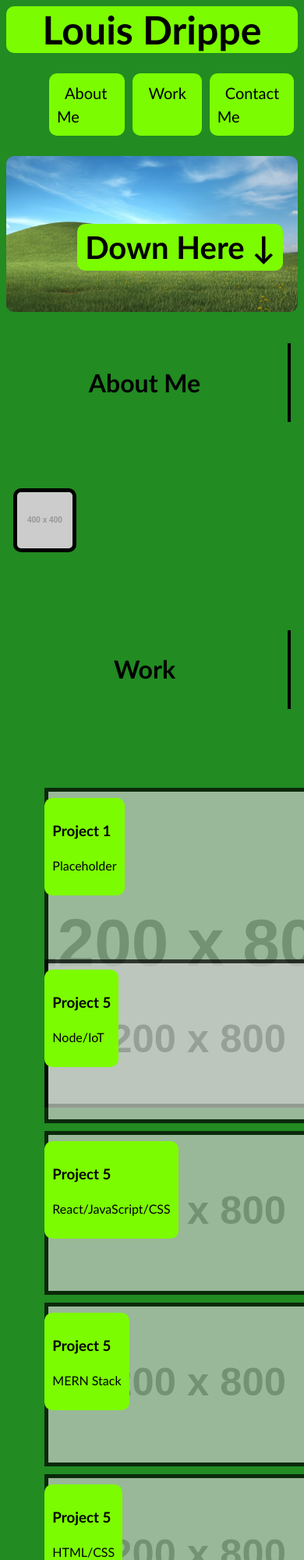
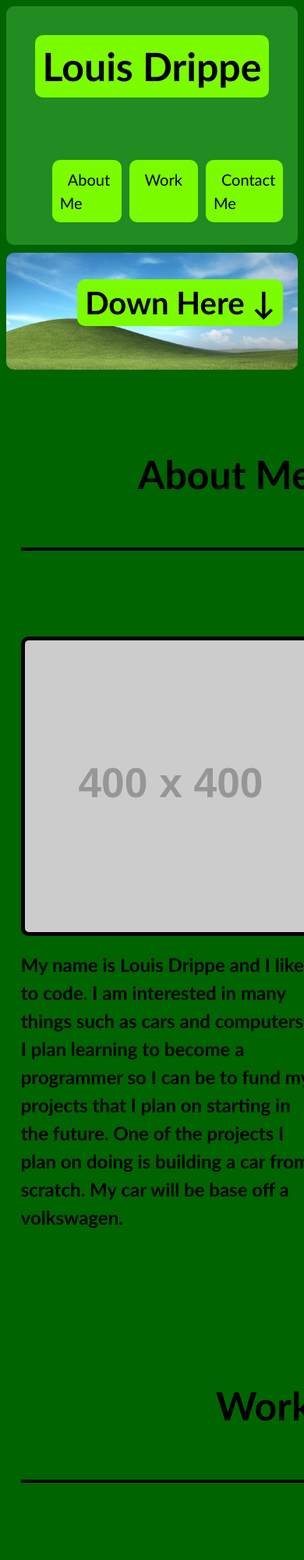
Before and after one commit to Dark-N-Oak/Louis-Module-2-Challenge-Website, a plain HTML site: page index.html in a window 390 px wide. Shown: the top 2000 px of the page at 78% size. Drawn offline with Linux system fonts and the light colour scheme; files that its build step writes are made by us from their sources; placeholder pictures from the web are drawn by us.

Commit message:
final changes fixed

```diff
--- a/Assets/CSS/stylesheet.css
+++ b/Assets/CSS/stylesheet.css
@@ -1,9 +1,11 @@
+/* global styles */
 body {
   font-family: 'Trebuchet MS', 'Lucida Sans Unicode', 'Lucida Grande', 'Lucida Sans', Arial, sans-serif;
   line-height: 1.5;
-  background-color: forestgreen;
+  background-color: darkgreen;
 }
 
+/* header styles */
 header {
   background-color: forestgreen;
   display: flex;
@@ -11,6 +13,7 @@ header {
   justify-content: space-between;
   flex-wrap: wrap;
   padding: 1%;
+  border-radius: 10px;
 }
 
 header h1 {
@@ -28,25 +31,27 @@ header nav {
   padding: 10px;
 }
 
-.topHead {
+/* top navigation styles */
+.top {
   display: flex;
   list-style: none;
 }
 
-.topHead li {
+.top li {
   padding: 10px;
   background-color: lawngreen;
   border-radius: 10px;
   margin: 0 5px;
 }
 
-.topHead a {
+.top a {
   color: black;
   font-size: 20px;
   text-decoration: none;
   padding: 5px 10px;
 }
 
+/* banner styles */
 .banner {
   border-radius: 10px;
   background-image: url(/Assets/IMAGES/banner.jpg);
@@ -55,6 +60,7 @@ header nav {
   background-attachment: fixed;
   height: 200px;
   position: relative;
+  margin-top: 10px;
 }
 
 .banner h2 {
@@ -67,10 +73,10 @@ header nav {
   justify-content: center;
   text-align: center;
   position: absolute;
-  bottom: 20px;
   right: 5%;
 }
 
+/* main content container styles */
 .container {
   width: 92%;
   padding-bottom: 120px;
@@ -80,6 +86,7 @@ header nav {
   gap: 4%;
 }
 
+/* page styles */
 .page {
   border-right: 4px solid black;
   font-size: 40px;
@@ -90,9 +97,11 @@ header nav {
 h2 {
   color: black;
   text-align: end;
-  font-size: clamp(2rem, 3vw, 3rem);
-  font-weight: 900;
+  font-size: 50px;
+  font-weight: 1000;
 }
+
+/* profile styles */
 .profile {
   border-radius: 10px;
   width: 20%;
@@ -102,174 +111,168 @@ h2 {
 
 }
 
-#portfolio {
-  width: 100%;
-  display: grid;
-  grid-template-columns: 1fr 1fr;
-  grid-template-rows: 400px 200px 200px;
-  grid-template-areas:
-    "p0 p0"
-    "p1 p2"
-    "p3 p4";
-    gap: 20px;
-    }
-
-#portfolio a {
-  color: black;
-}
-
-.p0 {
-  grid-area: p0;
-}
-.p1 {
-  grid-area: p1;
-}
-.p2 {
-  grid-area: p2;
-}
-.p3 {
-  grid-area: p3;
-}
-.p4 {
-  grid-area: p4;
-}
-
-figure {
-  width: 100%;
-  position: relative;
-}
-
-#portfolio img {
-  border: 5px solid black;
-  object-fit: cover;
-  width: 100%;
-  filter: sepia(30%);
-  filter: grayscale(50%);
-  opacity: 70%;
-}
-
-#portfolio img:hover,
-#portfolio figure:hover {
-  filter: sepia(0%);
-  filter: grayscale(0%);
-  opacity: 100%;
-  transition: 500ms;
-}
-
-figcaption {
-  border-radius: 10px;
-  background-color: lawngreen;
-  padding: 10px;
-  position: absolute;
-  bottom: 30px;
-}
-
+/* contact section styles */
 #contact {
 height: 200px;
 }
 
-ul.bottomNav {
+/* bottom navigation styles */
+ul.bottom {
+  list-style: none;
   height: 200px;
-  min-height: calc(100vh - 20rem);
   display: flex;
   flex-wrap: wrap;
   justify-content: space-evenly;
   align-items: flex-start;
-  /* margin-top: 50px; */
+  margin-top: 50px;
   padding: 30px;
 }
 
-.bottomNav a {
-  color: var(--BOTTOM-LINK-COLOR);
+.bottom a {
+  color: black;
   display: inline-block;
   font-size: 24px;
   margin-left: 10px;
-  padding: 5px;
+  padding: 10px;
 }
 
-@media screen and (max-width: 900px) {
-  body {
-    /* background-color: green;
-    background-image: radial-gradient(whitesmoke, green) */
-  }
+/* wrapper styles */
+.wrapper {
+  height: 1000px;
+  display: grid;
+  grid-gap: 10px;
+}
 
-header {
-    background-color: var(--HEADER-BGCOLOR);
-    display: flex;
-    align-items: center;
-    justify-content: space-between;
-    flex-wrap: wrap;
-    padding: 0;
-  }
+/* box styles */
+.box {
+  background-color: gray;
+  color: white;
+  border-radius: 5px;
+  border: 5px solid black;
+  opacity: 0.7;
+  transition: opacity 0.3s ease;
+}
 
-header h1 {
-    width: 100%;
-    margin: 0 auto;
-    padding: 0;
-    text-align: center;
-  }
-header nav {
-    padding-right: 0;
-  }
-  nav {
-    /* display: block; */
-    width: 100%;
-    /* margin: 0 auto; */
-    display: flex;
-    justify-content: space-between;
-  }
-  .topNav {
-    width: 100%;
-    display: flex;
-    flex-wrap: wrap;
-    justify-content: space-evenly;
-  }
+.box:hover {
+  opacity: 1;
+}
 
-  .topNav a {
-    color: var(--NAV--LINK-COLOR);
-    font-size: 18px;
-    border-bottom: 3px solid var(--NAV--LINK-BORDER-BOTTOM);
-    padding: 0 5px 0px 5px;
-    display: flex;
+.title-box {
+  background-color: lawngreen;
+  color: black;
+  font-size: 24px;
+  text-align: left;
+  padding: 10px;
+  border-radius: 5px;
+  display: inline-block;
+}
+
+/* grid item styles */
+.item1 {
+  grid-column: 1/5;
+  background-image: url(/Assets/IMAGES/project-1.jpg);
+  background-size: cover;
+  position: relative;
+  overflow: hidden;
+}
+
+.box.item1 a {
+  position: absolute;
+  top: 0;
+  left: 0;
+  width: 100%;
+  height: 100%;
+  text-decoration: none;
+  z-index: 2;
+}
+
+.item2 {
+  grid-column: 1/3;
+  grid-row: 2/3;
+  background-color: grey;
+  /* background-image: url(https://placehold.co/400x400);
+  background-size: cover; */
+}
+
+.item3 {
+  grid-column: 3/5;
+  grid-row: 2/3;
+  background-color: grey;
+  /* background-image: url(https://placehold.co/400x400);
+  background-size: cover; */
+}
+
+.item4 {
+  grid-column: 1/3;
+  grid-row: 3/4;
+  background-color: grey;
+ /* background-image: url(https://placehold.co/400x400);
+  background-size: cover; */
+}
+
+.item5 {
+  grid-column: 3/5;
+  grid-row: 3/4;
+  background-color: grey;
+  /* background-image: url(https://placehold.co/400x400);
+  background-size: cover; */
+}
+
+/* media queries for responsive design */
+@media screen and (max-width: 768px) {
+  header {
     justify-content: center;
   }
 
-.container {
-    width: 95%;
-    margin: 40px auto 0px auto;
-    display: grid;
-    grid-template-columns: 100%;
+  header nav {
+    margin-top: 20px;
   }
 
-#portfolio {
-  width: 100%;
-  display: grid;
-  grid-template-columns: 1fr;
-  grid-template-rows: 200px 200px 200px 200px 200px;
-  grid-template-areas:
-    "p0"
-    "p1"
-    "p2"
-    "p3"
-    "p4";
+  .banner {
+    height: 150px;
   }
-.page-section {
-  border-right: 0;
-  border-bottom: 4px solid black;
-  font-size: 40px;
-  text-align: end;
-  padding-right: 15px;
+
+  .container {
+    grid-template-columns: 1fr;
+    width: 100%;
+    padding: 0 5%;
   }
-h2 {
+
+  .profile {
+    width: 100%;
+    margin: 0 auto;
+    float: none;
+    display: block;
+  }
+
+  .page {
+    border-right: none;
+    border-bottom: 4px solid black;
     text-align: center;
+    padding: 15px 0;
+  }
+
+  .item1 {
+    grid-column: auto;
+    grid-row: auto;
+  }
+
+  .item2, .item3, .item4, .item5 {
+    grid-column: auto;
+    grid-row: auto;
+  }
 }
 
-portfolio img {
-    height: 200px;
+@media screen and (min-width: 769px) and (max-width: 1024px) {
+  .container {
+    grid-template-columns: 25% 70%;
+    gap: 2%;
+  }
 }
 
-ul.bottomNav {
-    padding: 0px;
-    flex-direction: column;
-    align-items: center;
+@media screen and (min-width: 1025px) {
+  .container {
+    grid-template-columns: 16% 76%;
+    gap: 4%;
+  }
 }
--- a/index.html
+++ b/index.html
@@ -9,11 +9,12 @@
     <link rel="stylesheet" href="Assets/CSS/stylesheet.css" />
   </head>
 
+  <!--header bar with links-->
   <body>
     <header>
       <h1>Louis Drippe</h1>
       <nav>
-        <ul class="topHead">
+        <ul class="top">
           <li><a href="#about">About Me</a></li>
           <li><a href="#work">Work</a></li>
           <li><a href="#contact">Contact Me</a></li>
@@ -21,113 +22,58 @@
       </nav>
     </header>
 
+    <!--banner with sky-->
     <section class="banner">
       <div>
         <h2>Down Here	&#8595</h2>
       </div>
     </section>
 
+    <!--about me section-->
     <main class="container">
       <section class="page" id="about">
         <h2>About Me</h2>
       </section>
       <section>
         <img class="profile" src="https://placehold.co/400x400" alt="Louis Drippe's profile picture">
-        <p>
-
-        </p>
-        <br />
-        <p>
-
-        </p>
-        <br />
-        <p>
-
-        </p>
+        <h1>
+         My name is Louis Drippe and I like to code. I am interested in many things such as cars and computers.
+         I plan learning to become a programmer so I can be to fund my projects that I plan on starting in the future.
+         One of the projects I plan on doing is building a car from scratch. My car will be base off a volkswagen.
+        </h1>
       </section>
 
+      <!--work section-->
       <section class="page" id="work">
         <h2>Work</h2>
       </section>
-
-      <section id="portfolio">
-        <figure class="p0">
-          <a href="#">
-            <img
-              src="https://placehold.co/1200x800"
-              alt="portfolio 4"
-              width="500"
-              height="400"
-            />
-            <figcaption>
-              <h3>Project 1</h3>
-              <p>Placeholder</p>
-            </figcaption>
-          </a>
-        </figure>
-        <figure class="p1">
-          <a href="#">
-            <img
-              src="https://placehold.co/1200x800"
-              alt="portfolio 3"
-              width="500"
-              height="200"
-            />
-            <figcaption>
-              <h3>Project 5</h3>
-              <p>Node/IoT</p>
-            </figcaption>
-          </a>
-        </figure>
-        <figure class="p2">
-          <a href="#">
-            <img
-              src="https://placehold.co/1200x800"
-              alt="portfolio 2"
-              width="500"
-              height="200"
-            />
-            <figcaption>
-              <h3>Project 5</h3>
-              <p>React/JavaScript/CSS</p>
-            </figcaption>
-          </a>
-        </figure>
-        <figure class="p3">
-          <a href="#">
-            <img
-              src="https://placehold.co/1200x800"
-              alt="portfolio 1"
-              width="500"
-              height="200"
-            />
-            <figcaption>
-              <h3>Project 5</h3>
-              <p>MERN Stack</p>
-            </figcaption>
-          </a>
-        </figure>
-        <figure class="p4">
-          <a href="#">
-            <img
-              src="https://placehold.co/1200x800"
-              alt="portfolio 5"
-              width="500"
-              height="200"
-            />
-            <figcaption>
-              <h3>Project 5</h3>
-              <p>HTML/CSS</p>
-            </figcaption>
-          </a>
-        </figure>
+      <div class="wrapper">
+        <div class="box item1">
+          <a href="https://dark-n-oak.github.io/Louis-Module-1-Challenge-Refactored/"></a>
+          <div class="title-box">Louis-Module-1-Challenge-Refactored</div>
+        </div>
+        <div class="box item2">
+          <div class="title-box">Placeholder</div>
+        </div>
+        <div class="box item3">
+          <div class="title-box">Placeholder</div>
+        </div>
+        <div class="box item4">
+          <div class="title-box">Placeholder</div>
+        </div>
+        <div class="box item5">
+          <div class="title-box">Placeholder</div>
+        </div>
+      </div>
+      </div>
       </section>
 
+      <!--contact me section-->
       <section class="page" id="contact">
         <h2>Contact Me</h2>
       </section>
       <section>
-        <ul class="bottomNav">
+        <ul class="bottom">
             <a href="mailto:louisdrippe@gmail.com">louisdrippe@gmail.com</a>
           </li>
           <li>
```
